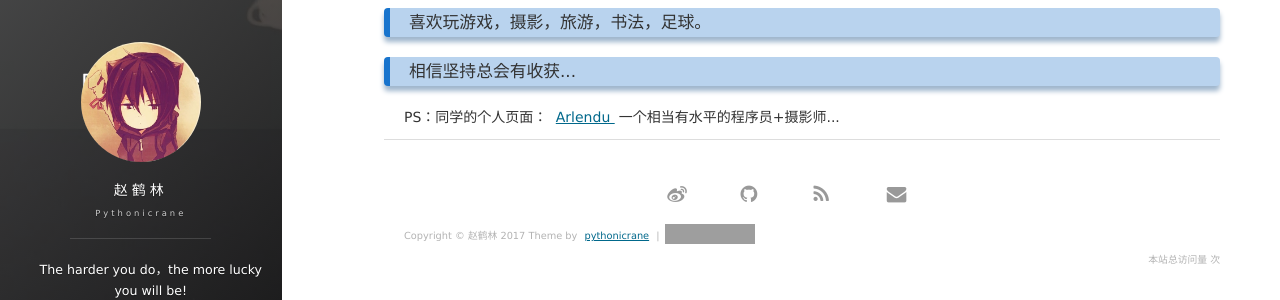
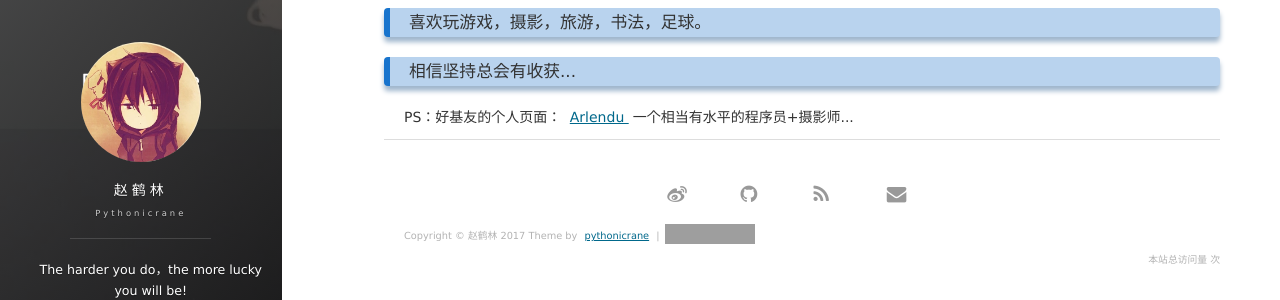
Before and after one commit to pythonicrane/pythonicrane.github.io, a Jekyll site: the page built from about.md, in a window 1280 px wide. Shown: the part 236-536 px from the top of the page. Built offline with Jekyll 4.4.1, drawn with Linux system fonts in a browser that asks for light colours; nearby versions of some CDN libraries; our own code applies the rules of GitHub Pages for plain Markdown files; comment, search, counter and statistics services are not loaded; grey boxes are pictures that could not be loaded.

Commit message:
Update about.md

```diff
--- a/about.md
+++ b/about.md
@@ -13,7 +13,7 @@ title: 关于我
 
 <p>
 
-PS：同学的个人页面：
+PS：好基友的个人页面：
 <a target="_blank" href="http://www.arlendu.com/"> Arlendu </a>
 一个相当有水平的程序员+摄影师...
 
```
